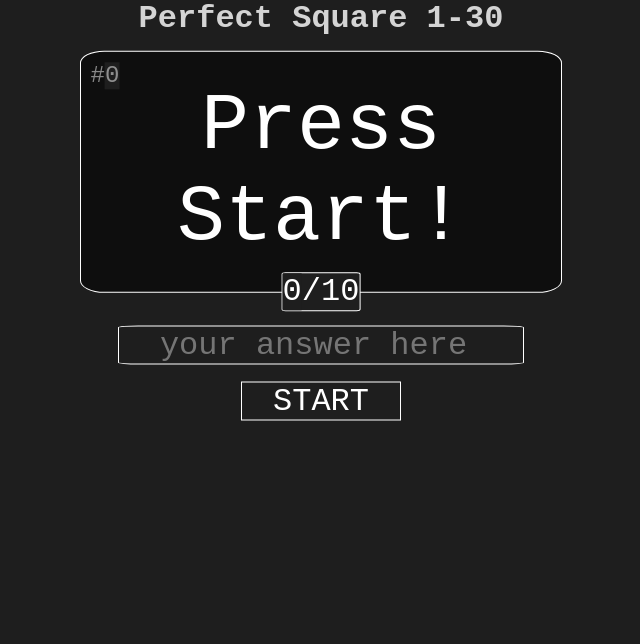
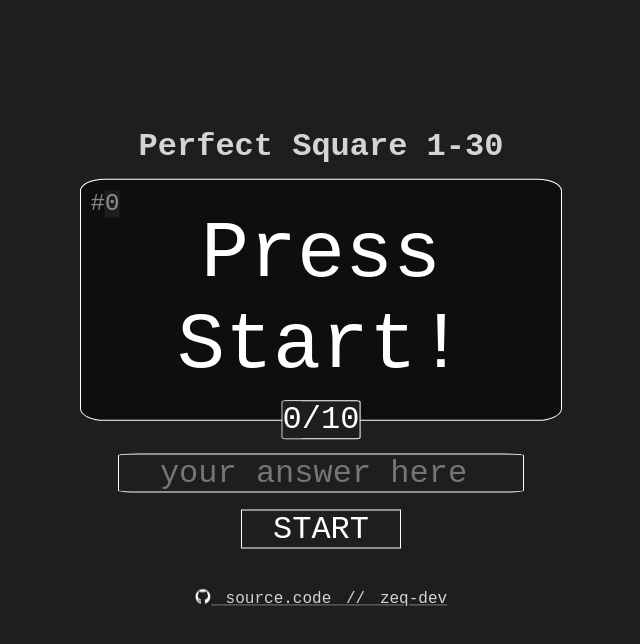
Before and after one commit to Zeq-Dev/perfectsquare_game, a plain HTML site: page index.html in a window 1280 px wide. Shown: the whole page, without its empty margins (319-959 px from the left). Drawn offline with Linux system fonts and the light colour scheme.

Commit message:
UI Changes

```diff
--- a/index.html
+++ b/index.html
@@ -24,6 +24,11 @@
             </form>
             <button id="submit-button" onclick="buttonSub()">Submit</button>
         </div>
+        <div id="creds-div">
+            <img src="resources/github.png" id="github-icon">
+            <a href="https://github.com/Zeq-Dev/perfectsquare_game" style="text-decoration: none;" target="_blank"><p id="github">ㅤsource.codeㅤ</p></a>
+            <a href="https://github.com/Zeq-Dev" style="text-decoration: none;" target="_blank"><p id="github">//ㅤzeq-dev</p></a>
+        </div>
     </div>
 
 
--- a/style.css
+++ b/style.css
@@ -7,6 +7,7 @@
 
 .main {
     position: relative;
+    margin-top: 10%;
     background-color: #1e1e1e;
     height: 100%;
 }
@@ -91,7 +92,7 @@
     transform: translate(-50%, -50%);
     width: 5em;
     font-size: 2em;
-    transition: width 2s;
+    transition: width 0.5s ease-in-out;
 }
 
 #start-button:hover {
@@ -110,3 +111,30 @@
     font-size: 2em;
     display: none;
 }
+
+#creds-div {
+    display: flex;
+    align-items: center;
+    position: absolute;
+    top: 80%;
+    left: 50%;
+    transform: translate(-50%, -110%);
+    width: max-content;
+    height: 1em;
+    border-radius: 5px;
+}
+
+#github-icon {
+    width: 1em;
+}
+
+#github {
+    background-color: transparent;
+    color: #d4d4d4;
+    text-decoration: underline rgb(212, 212, 212, 0.5);
+    transition: text-decoration 0.5s;
+}
+
+#github:hover {
+    text-decoration: underline rgb(212, 212, 212, 1);
+}
```
Also changed, not shown: resources/github.png (added).
